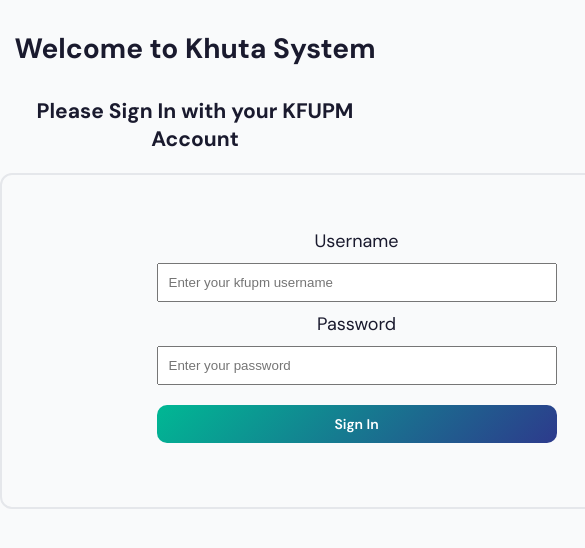
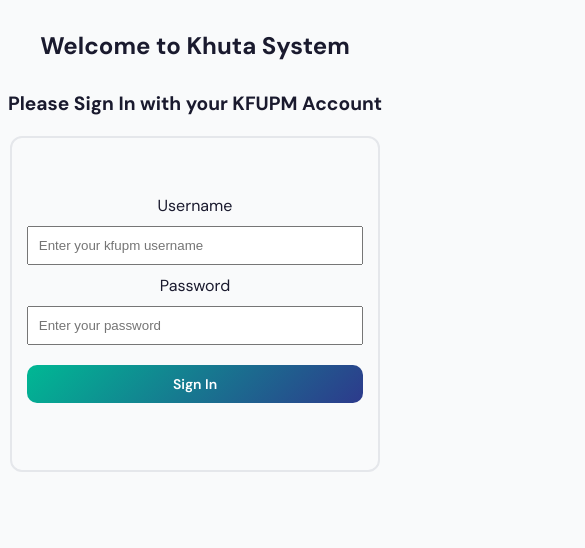
Before and after one commit to KawtharAlomran/SWE363ProjectGroup12, a React (Vite) app in the folder my-react-app/: page / in a window 390 px wide. Shown: the top 548 px of the page, 585 px wide, since content can reach past the window. Built offline with nearby package versions, Linux system fonts and the light colour scheme.

Commit message:
Modify login interface for mobile screen size

```diff
--- a/my-react-app/src/App.css
+++ b/my-react-app/src/App.css
@@ -1,4 +1,4 @@
-
+/*
 .login{
   text-align: center;
   display: flex;
@@ -34,3 +34,101 @@ h1,h2 {
 .error {
   color: red;
 }
+
+@media (max-width: 768px) {
+
+
+  h1,h2{
+    margin:auto;
+    font-size: 12px;
+  }
+
+  .login{
+
+  width: 336;
+  height: auto;
+  min-width: auto;
+  min-height: auto;
+
+  margin: auto;
+  border: 2px solid transparent;
+  border-radius: 12px;
+  border-color: #e5e7eb;
+}
+
+  .login input{
+  width: 100%;
+  margin:  auto;
+  box-sizing: border-box;
+}
+
+  label{
+    font-size: 16px;
+  }
+
+}
+*/
+/* Base styles (Mobile First or Desktop - keeping your current structure) */
+body {
+  display: flex;
+  align-items: center;
+  justify-content: center;
+  min-height: 100vh;
+}
+
+.login {
+  text-align: center;
+  display: flex;
+  flex-direction: column;
+  justify-content: center;
+  font-size: large;
+
+  width: 90%;
+  max-width: 713px;
+  min-height: 336px;
+
+  margin: auto;
+  padding: 20px;
+
+  border: 2px solid #e5e7eb;
+  border-radius: 12px;
+}
+
+.login input {
+  width: 100%;
+  max-width: 400px;
+  margin: 10px auto;
+  padding: 10px;
+  box-sizing: border-box;
+}
+
+h1, h2 {
+  text-align: center;
+  margin-top: 30px;
+  margin-bottom: 20px;
+}
+
+.error {
+  color: red;
+}
+
+
+@media (max-width: 768px) {
+  .login {
+    width: 95%;
+    padding: 15px;
+    font-size: medium;
+  }
+
+  .login input {
+    max-width: 100%;
+  }
+
+  h1 {
+    font-size: 1.5rem;
+  }
+
+  h2 {
+    font-size: 1.2rem;
+  }
+}
--- a/my-react-app/src/login.jsx
+++ b/my-react-app/src/login.jsx
@@ -2,7 +2,7 @@ import { useNavigate } from 'react-router-dom';
 import { useState } from 'react';
 import {getchairmanUsers,getFacltyUsers,getCommitteeUsers} from './data';
 import './App.css';
-import'./styles/ManageCourses.css';
+//import'./styles/ManageCourses.css';
 
 
 
```
